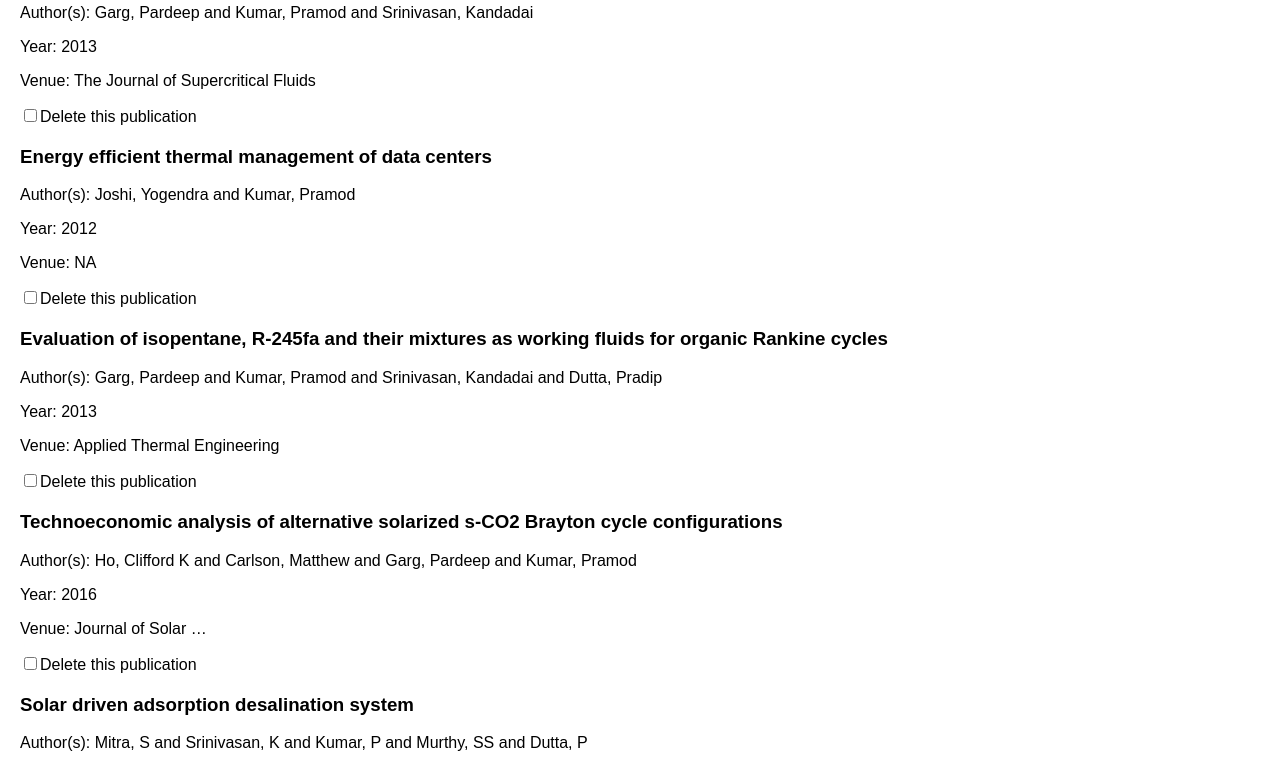
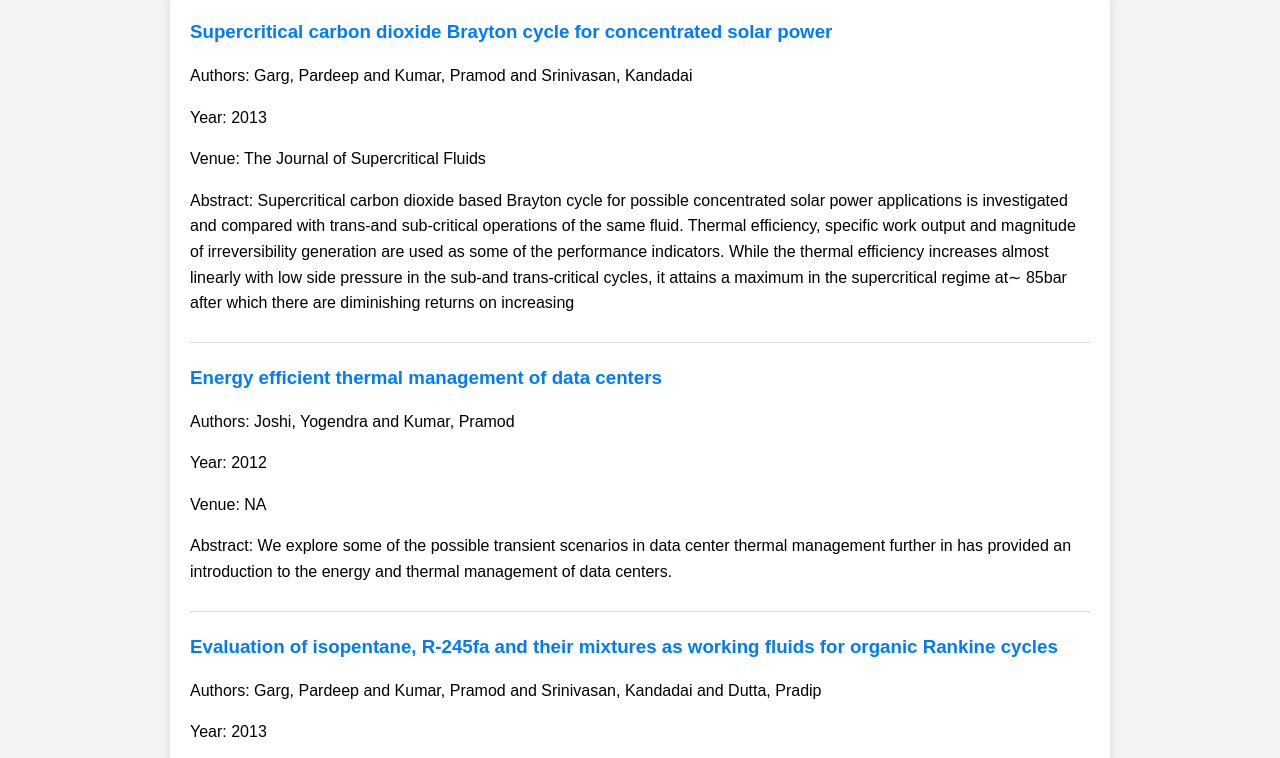
Before and after one commit to ShreySahai/TSL-publications, a plain HTML site: page index.html in a window 1280 px wide. Shown: the part 117-875 px from the top of the page. Drawn offline with Linux system fonts and the light colour scheme.

```diff
--- a/index.html
+++ b/index.html
@@ -3,124 +3,100 @@
 <head>
 <meta charset="UTF-8">
 <meta name="viewport" content="width=device-width, initial-scale=1.0">
-    <title>Publication Manager</title>
+<title>Lab Publications</title>
 <style>
 body {
 font-family: Arial, sans-serif;
-            margin: 20px;
+line-height: 1.6;
+margin: 0;
+padding: 0;
+background-color: #f4f4f4;
+}
+header {
+background: #333;
+color: #fff;
+padding: 10px 20px;
+text-align: center;
+}
+.container {
+padding: 20px;
+max-width: 900px;
+margin: auto;
+background: #fff;
+box-shadow: 0 0 10px rgba(0, 0, 0, 0.1);
 }
 .publication {
+border-bottom: 1px solid #ddd;
 margin-bottom: 20px;
+padding-bottom: 10px;
 }
-        .publication-details {
-            margin-left: 20px;
+.publication h3 {
+margin: 0;
 }
-        .publication button {
-            margin-top: 10px;
+.publication a {
+color: #007BFF;
+text-decoration: none;
 }
-        #downloadButton {
+.publication a:hover {
+text-decoration: underline;
+}
+footer {
+text-align: center;
 margin-top: 20px;
-            padding: 10px;
-            background-color: #4CAF50;
-            color: white;
-            border: none;
-            cursor: pointer;
-        }
-        #downloadButton:hover {
-            background-color: #45a049;
+color: #555;
 }
 </style>
 </head>
 <body>
-
-    <h1>Manage Publications</h1>
-    <div id="publication-list"></div>
-
-    <button id="downloadButton" onclick="downloadJson()">Download Modified JSON</button>
+<header>
+<h1>Lab Publications</h1>
+</header>
+<div class="container" id="publications">
+<!-- Publications will be dynamically inserted here -->
+</div>
+<footer>
+&copy; 2024 Lab Publications
+</footer>
 
 <script>
-        let publications = []; // This will hold the JSON data
-
-        // Fetch JSON file from a URL (replace the URL with the actual location of your JSON file)
-        fetch('/publications.json')
+// Load publications.json and render the list
+        fetch('./publications.json')
 .then(response => response.json())
 .then(data => {
-                publications = data; // Store fetched data in the publications array
-                displayPublications(); // Call function to display publications
+const container = document.getElementById('publications');
+
+data.forEach(publication => {
+const div = document.createElement('div');
+div.className = 'publication';
+
+const title = document.createElement('h3');
+title.innerHTML = `<a href="${publication.pub_url || '#'}" target="_blank">${publication.bib.title}</a>`;
+
+const authors = document.createElement('p');
+authors.textContent = `Authors: ${publication.bib.author}`;
+
+const year = document.createElement('p');
+year.textContent = `Year: ${publication.bib.pub_year}`;
+
+const venue = document.createElement('p');
+venue.textContent = `Venue: ${publication.bib.venue || 'N/A'}`;
+
+const abstract = document.createElement('p');
+abstract.textContent = `Abstract: ${publication.bib.abstract || 'N/A'}`;
+
+div.appendChild(title);
+div.appendChild(authors);
+div.appendChild(year);
+div.appendChild(venue);
+div.appendChild(abstract);
+
+container.appendChild(div);
+});
 })
 .catch(error => {
-                console.error('Error fetching JSON:', error);
+console.error('Error loading publications:', error);
+const container = document.getElementById('publications');
+container.innerHTML = '<p>Error loading publications. Please try again later.</p>';
 });
-
-        // Function to display publications
-        function displayPublications() {
-            const listContainer = document.getElementById('publication-list');
-            listContainer.innerHTML = ''; // Clear any existing publications
-
-            publications.forEach((pub, index) => {
-                const pubDiv = document.createElement('div');
-                pubDiv.classList.add('publication');
-
-                // Publication details
-                const title = document.createElement('h3');
-                title.innerText = pub.bib.title;
-                pubDiv.appendChild(title);
-
-                const author = document.createElement('p');
-                author.innerText = 'Author(s): ' + pub.bib.author;
-                pubDiv.appendChild(author);
-
-                const year = document.createElement('p');
-                year.innerText = 'Year: ' + pub.bib.pub_year;
-                pubDiv.appendChild(year);
-
-                const venue = document.createElement('p');
-                venue.innerText = 'Venue: ' + pub.bib.venue;
-                pubDiv.appendChild(venue);
-
-                // Checkbox for deleting publication
-                const checkbox = document.createElement('input');
-                checkbox.type = 'checkbox';
-                checkbox.id = 'delete_' + index;
-                pubDiv.appendChild(checkbox);
-
-                const label = document.createElement('label');
-                label.setAttribute('for', 'delete_' + index);
-                label.innerText = 'Delete this publication';
-                pubDiv.appendChild(label);
-
-                listContainer.appendChild(pubDiv);
-            });
-        }
-
-        // Function to delete selected publications
-        function deleteSelectedPublications() {
-            publications = publications.filter((pub, index) => {
-                const checkbox = document.getElementById('delete_' + index);
-                return !checkbox.checked;
-            });
-        }
-
-        // Function to download modified JSON
-        function downloadJson() {
-            // Delete selected publications before downloading
-            deleteSelectedPublications();
-
-            // Convert the modified publications array to a JSON string
-            const jsonString = JSON.stringify(publications, null, 2);
-
-            // Create a Blob with the JSON string
-            const blob = new Blob([jsonString], { type: 'application/json' });
-
-            // Create a link element
-            const link = document.createElement('a');
-            link.href = URL.createObjectURL(blob);
-            link.download = 'modified_publications.json';  // Specify the filename
-
-            // Trigger the download
-            link.click();
-        }
 </script>
-
 </body>
-</html>
```
Also changed, not shown: 1 other file. Lines whose indentation alone changed are shown as unchanged.
